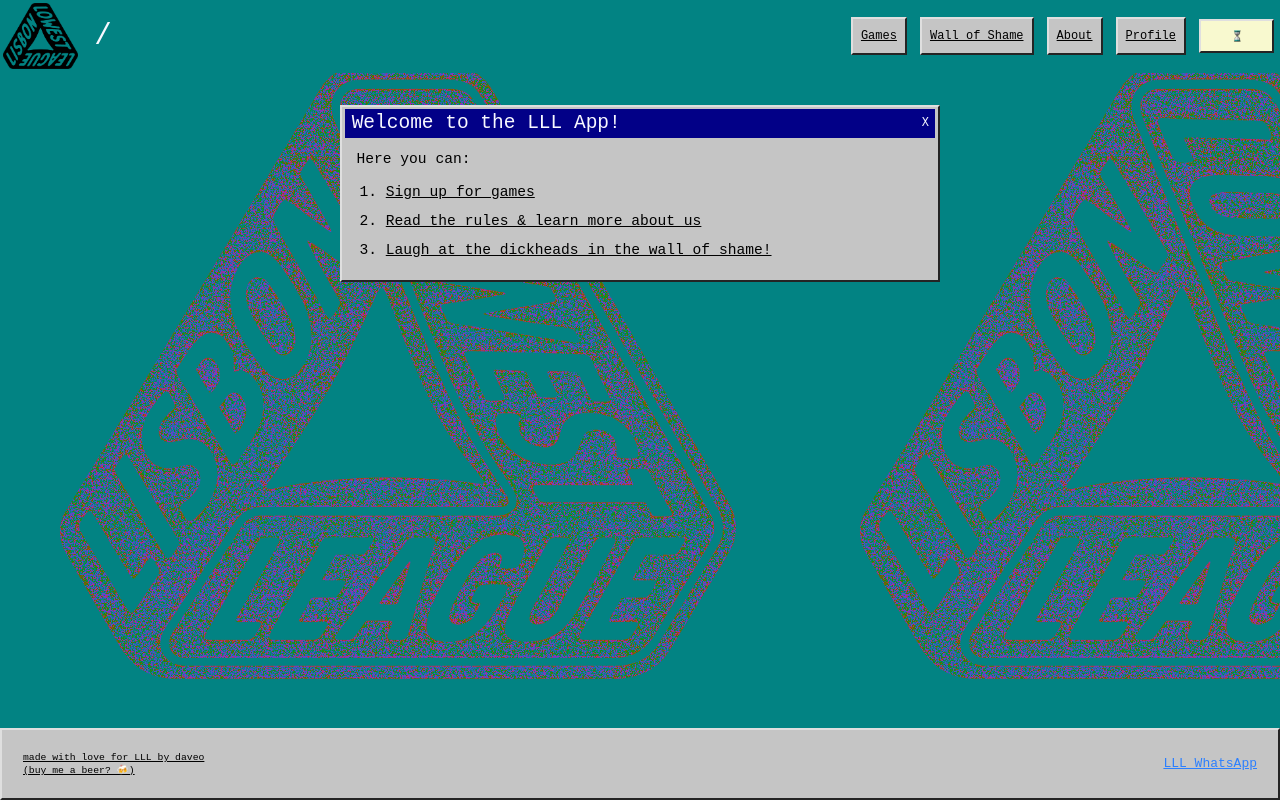
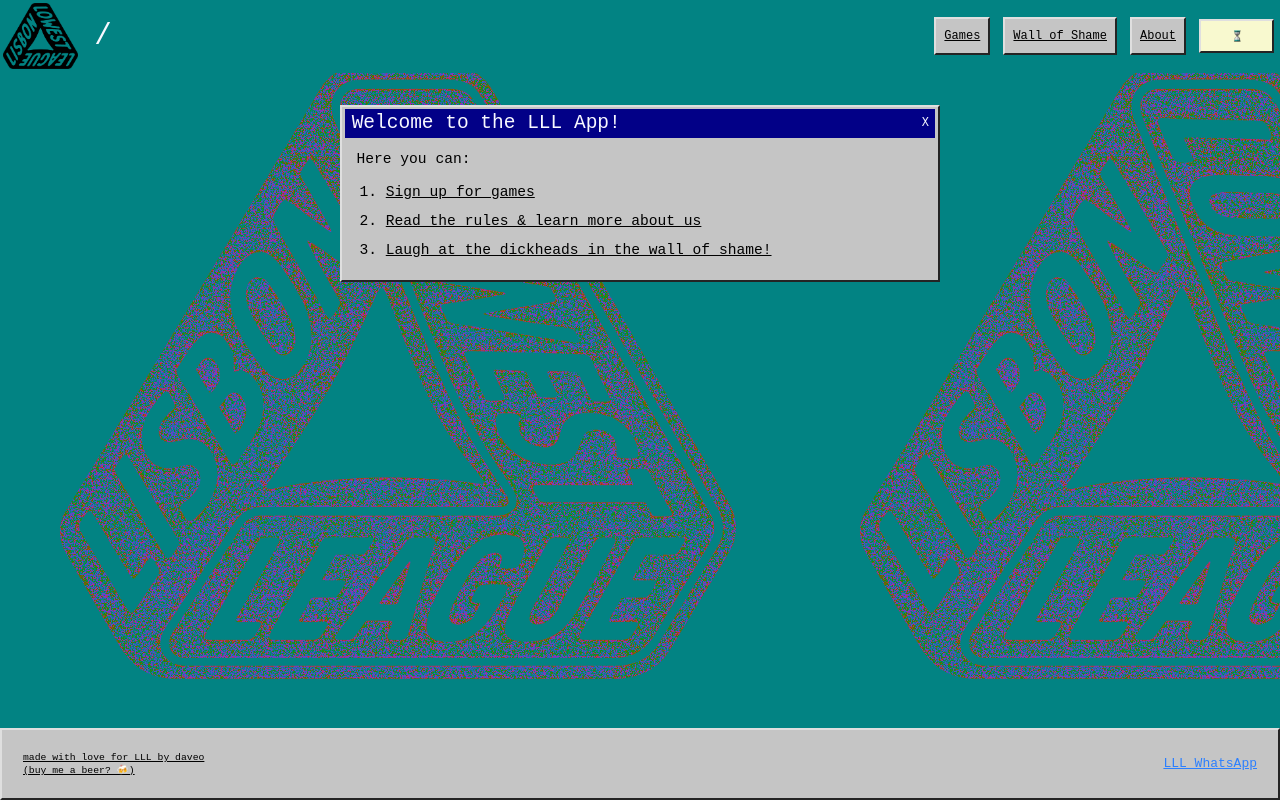
Before and after one commit to W3stside/lll-app, a Next.js app: page / in a window 1280 px wide. Built offline with nearby package versions, Linux system fonts and the light colour scheme; no server answers.

Commit message:
fix: signup pw length check

```diff
--- a/src/constants/links.ts
+++ b/src/constants/links.ts
@@ -6,7 +6,10 @@ export const NAVLINKS = [
   { name: "Games", url: "/signup" },
   { name: "Wall of Shame", url: "/shame" },
   { name: "About", url: "/about" },
-  { name: "Profile", url: "/profile" },
+  /*
+    // TODO: hidden for now
+    // { name: "Profile", url: "/profile" },
+  */
 ];
 export const NAVLINKS_MAP = {
   HOME: "/",
@@ -14,7 +17,8 @@ export const NAVLINKS_MAP = {
   SHAME: "/shame",
   ABOUT: "/about",
   LOGIN: "/login",
-  PROFILE: "/profile",
+  // TODO: hidden for now
+  // PROFILE: "/profile",
 };
 
 export const ADMIN_PATH = "/admin";
--- a/src/utils/signup.ts
+++ b/src/utils/signup.ts
@@ -1,4 +1,4 @@
-import { PHONE_MIN_LENGTH } from "@/constants/signups";
+import { PASSWORD_MIN_LENGTH, PHONE_MIN_LENGTH } from "@/constants/signups";
 import type { INewSignup } from "@/types/users";
 
 export function isValidNewSignup(
@@ -7,7 +7,7 @@ export function isValidNewSignup(
   return (
     player !== undefined &&
     player.password !== undefined &&
-    player.password.length >= 8 &&
+    player.password.length >= PASSWORD_MIN_LENGTH &&
     player.phone_number !== undefined &&
     player.phone_number.length >= PHONE_MIN_LENGTH
   );
```
